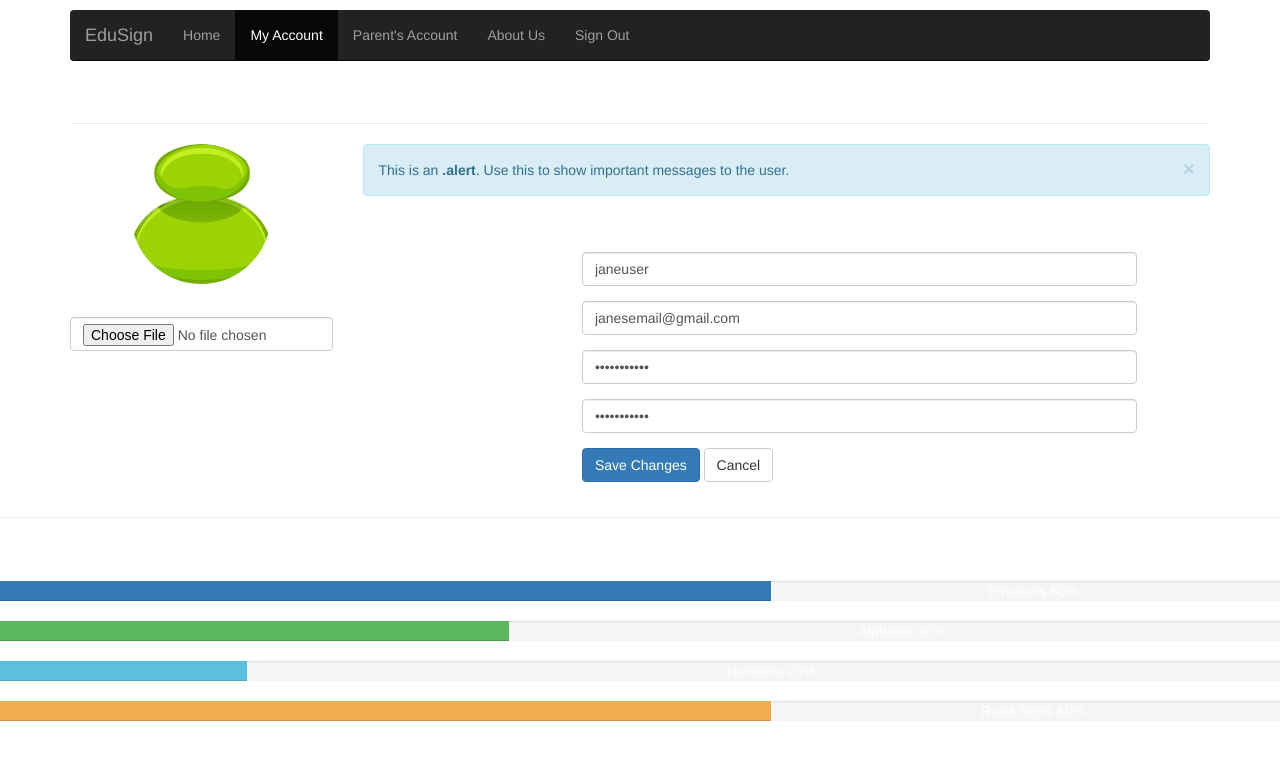
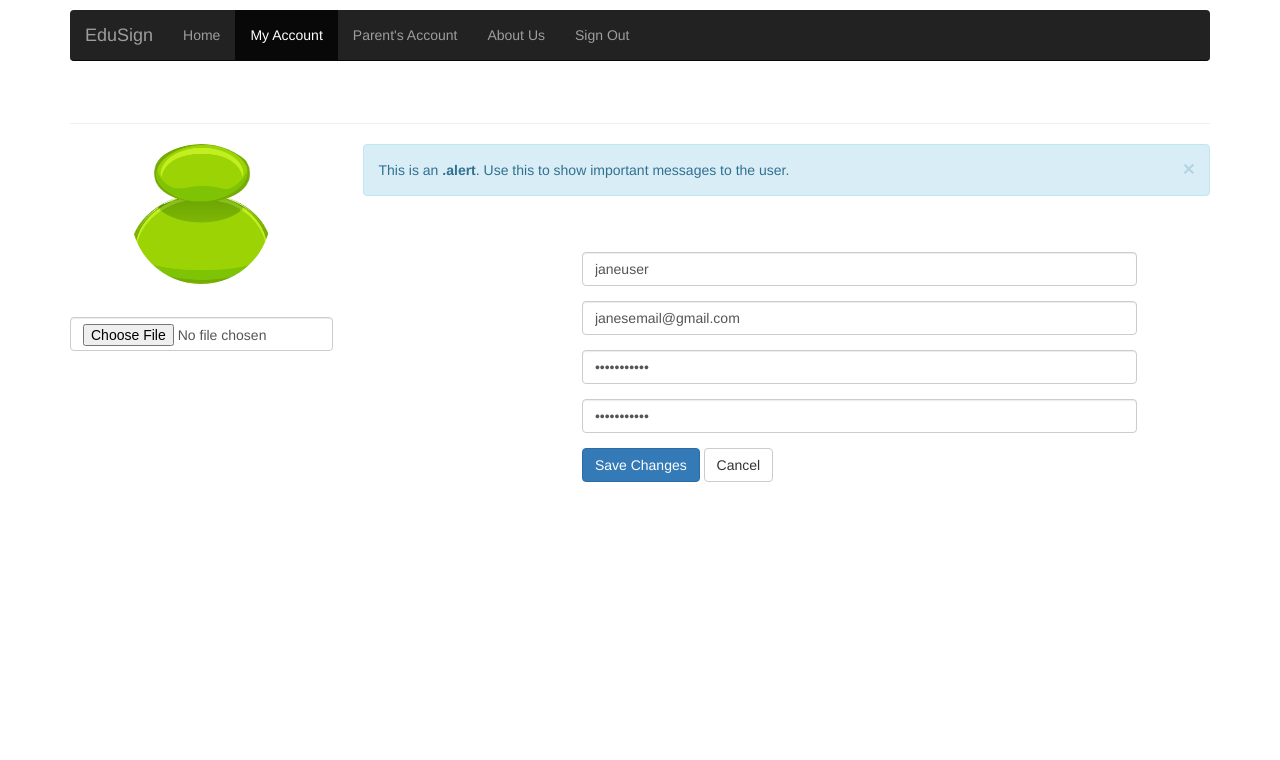
Before and after one commit to CS353-Group7/project2, a plain HTML site: page Team project/www/HTML/myAccount.html in a window 1280 px wide. Drawn offline with nearby package versions, Linux system fonts and the light colour scheme.

Commit message:
edited my account, progress bar doesn't work

```diff
--- a/Team project/www/HTML/myAccount.html
+++ b/Team project/www/HTML/myAccount.html
@@ -100,38 +100,5 @@
       </div>
   </div>
 </div>
-<hr>
-<div class="text-center">
-<h2>My Progress!</h2>
-	<div class="row">
-        <div class="progress">
-            <div class="progress-bar" role="progressbar" aria-valuenow="60" aria-valuemin="0" aria-valuemax="100" style="width: 60%;">
-                <span class="sr-only">60% Complete</span>
-            </div>
-            <span class="progress-type"> Emotions </span>
-            <span class="progress-completed">60%</span>
-        </div>
-        <div class="progress">
-            <div class="progress-bar progress-bar-success" role="progressbar" aria-valuenow="40" aria-valuemin="0" aria-valuemax="100" style="width: 40%">
-                <span class="sr-only">40% Complete (success)</span>
-            </div>
-            <span class="progress-type"> Alphabet </span>
-            <span class="progress-completed">40%</span>
-        </div>
-        <div class="progress">
-            <div class="progress-bar progress-bar-info" role="progressbar" aria-valuenow="20" aria-valuemin="0" aria-valuemax="100" style="width: 20%">
-                <span class="sr-only">20% Complete (info)</span>
-            </div>
-            <span class="progress-type"> Numbers </span>
-            <span class="progress-completed">20%</span>
-        </div>
-        <div class="progress">
-            <div class="progress-bar progress-bar-warning" role="progressbar" aria-valuenow="60" aria-valuemin="0" aria-valuemax="100" style="width: 60%">
-                <span class="sr-only">60% Complete (warning)</span>
-            </div>
-            <span class="progress-type"> Road Signs </span>
-            <span class="progress-completed">60%</span>
-        </div>
-	</div>
 </div>
-</div>
+</body>
```
